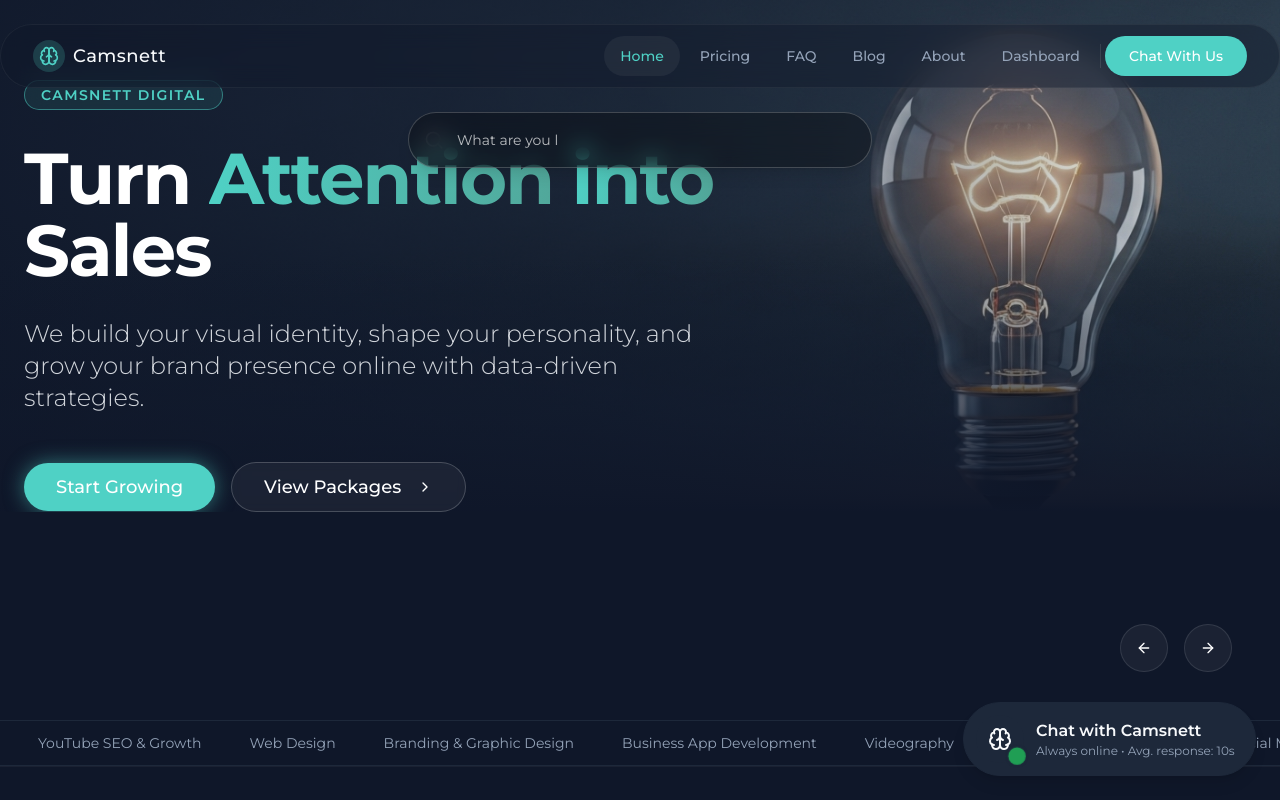
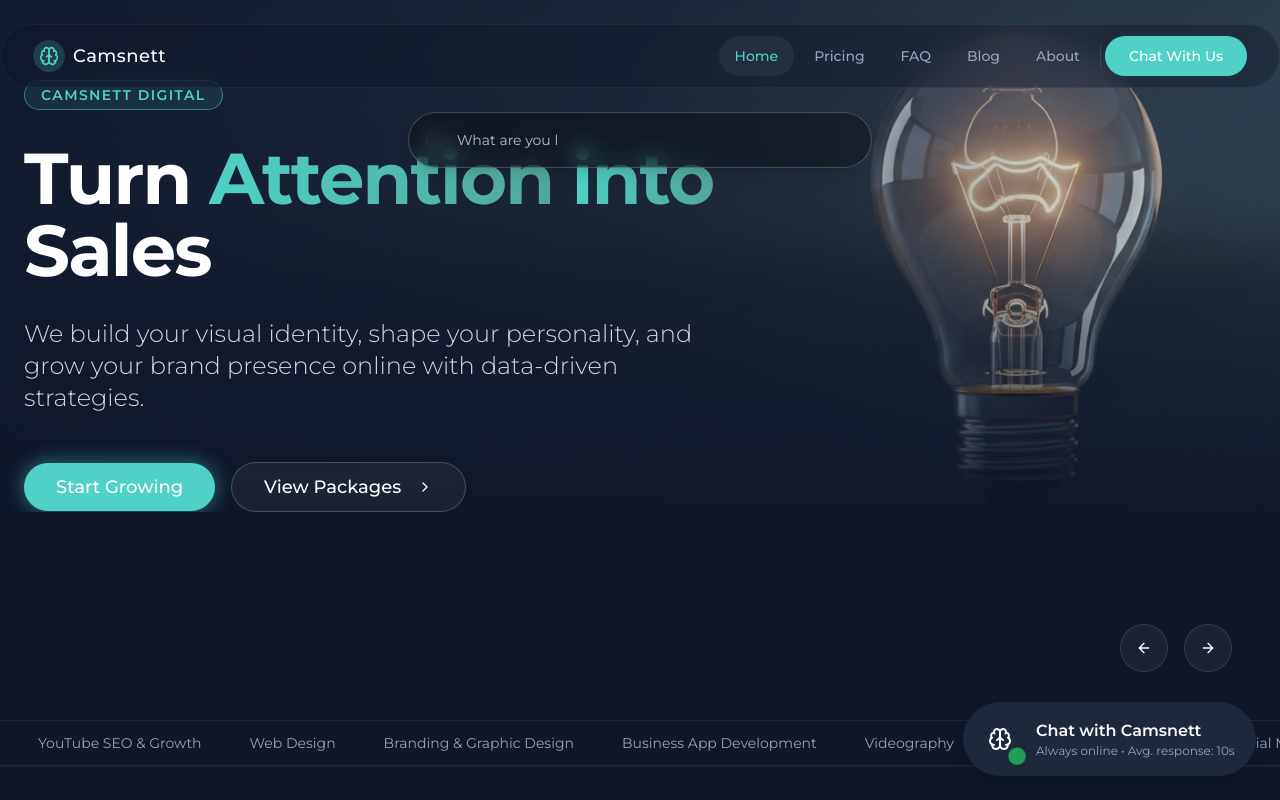
Before and after one commit to Camsconnect/camsnett, a React (Vite) app: page / in a window 1280 px wide. Shown: the top 800 px of the page. Built offline with nearby package versions, Linux system fonts and the light colour scheme.

Commit message:
[dyad] Hid Dashboard link from navigation - wrote 1 file(s)

```diff
--- a/src/components/MenuBar.tsx
+++ b/src/components/MenuBar.tsx
@@ -34,7 +34,6 @@ const MenuBar = () => {
     { name: "FAQ", path: "/faq" },
     { name: "Blog", path: "/blog" },
     { name: "About", path: "/about" },
-    { name: "Dashboard", path: "/dashboard" },
   ];
 
   return (
```
